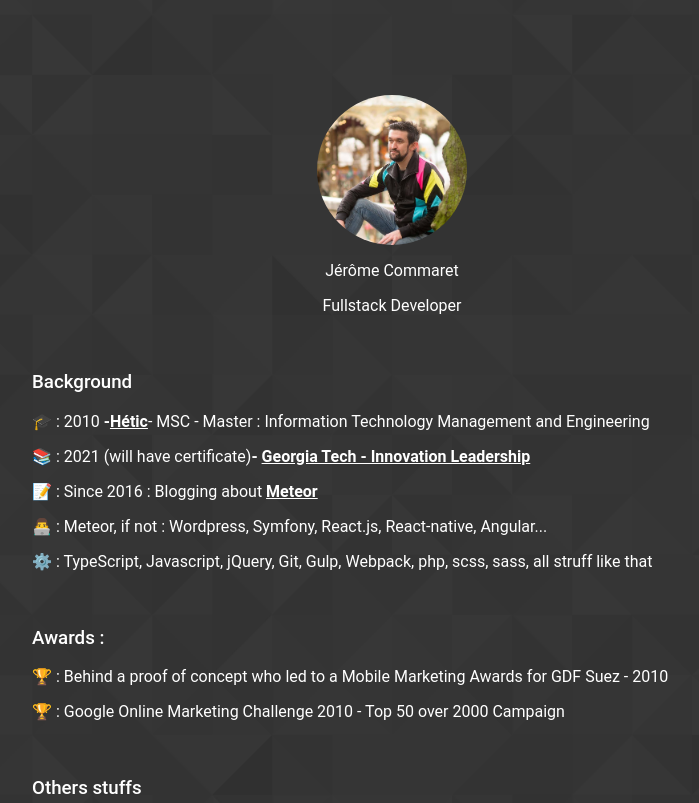
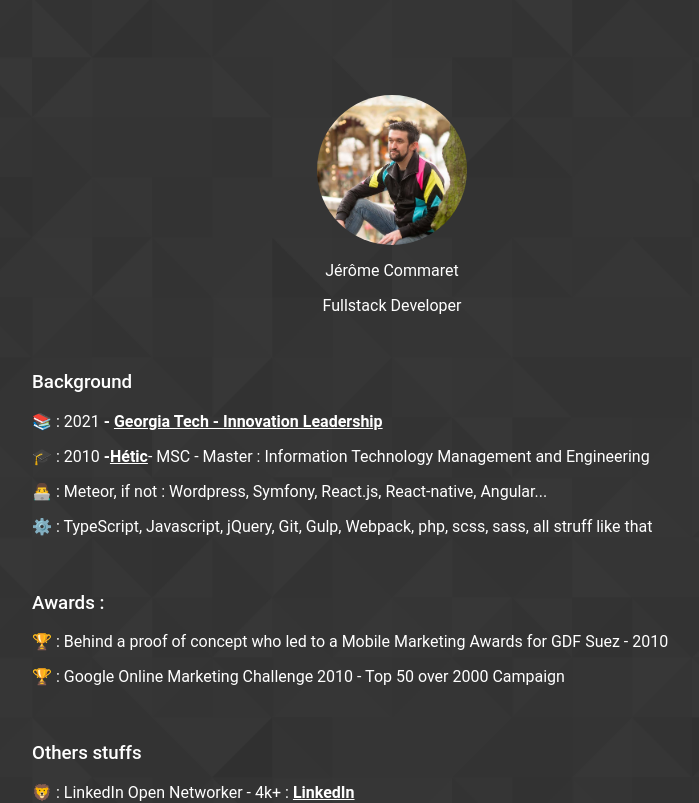
Before and after one commit to jcommaret/cv, a React (Create React App) app: page / in a window 1280 px wide. Shown: the top 803 px of the page, without its empty margins (248-947 px from the left). Built offline with nearby package versions, Linux system fonts and the light colour scheme.

Commit message:
Mise à jour 2022

```diff
--- a/src/App.js
+++ b/src/App.js
@@ -16,9 +16,8 @@ function App() {
 
         <div className="block">
           <h3>Background</h3>
+          <p>📚 : 2021 <b>-</b> <a href="https://www.edx.org">Georgia Tech - Innovation Leadership</a></p>
           <p>🎓 : 2010 <b>-</b><a href="http://www.hetic.net">Hétic</a>- MSC - Master : Information Technology Management and Engineering</p>
-          <p>📚 : 2021 (will have certificate)<b>-</b> <a href="https://www.edx.org">Georgia Tech - Innovation Leadership</a></p>
-          <p>📝 : Since 2016 : Blogging about <a href="https://medium.com/meteor-in-french">Meteor</a></p>
           <p>👨‍💻 : Meteor, if not : Wordpress, Symfony, React.js, React-native, Angular...</p>
           <p>⚙️ : TypeScript, Javascript, jQuery, Git, Gulp, Webpack, php, scss, sass, all struff like that</p>
         </div>
--- a/src/Slider.js
+++ b/src/Slider.js
@@ -26,7 +26,7 @@ export default function SimpleSlider() {
                 <div>
                     <figure>
                         <blockquote>
-                            <p><cite>"Ce fut un plaisir de travailler avec Jerome dans le cadre de la plateforme Preditt. Ses compétences et son écoute ont permis d'atteindre nos objectifs !"</cite></p>
+                           <p><cite>"Ce fut un plaisir de travailler avec Jerome dans le cadre de la plateforme Preditt. Ses compétences et son écoute ont permis d'atteindre nos objectifs !"</cite></p>
                         </blockquote>
                         <figcaption>Julien - CEO - Preditt</figcaption>
                     </figure>
```
Also changed, not shown: 2 other files (tests, documents, lock files or other folders).
